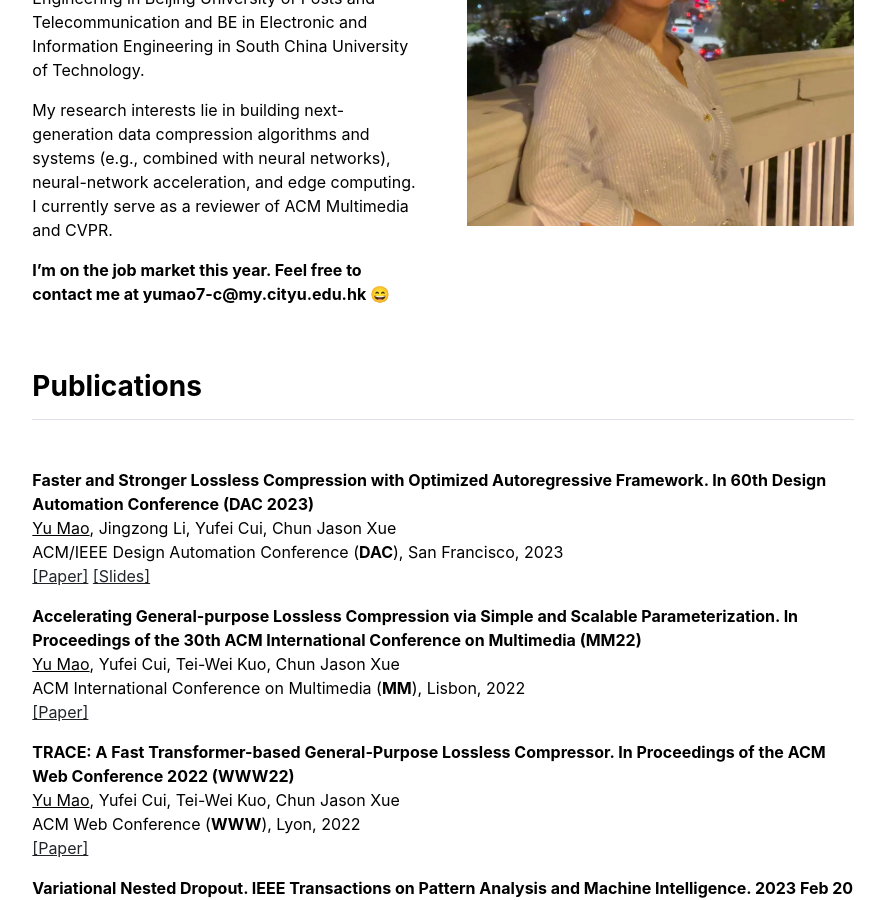
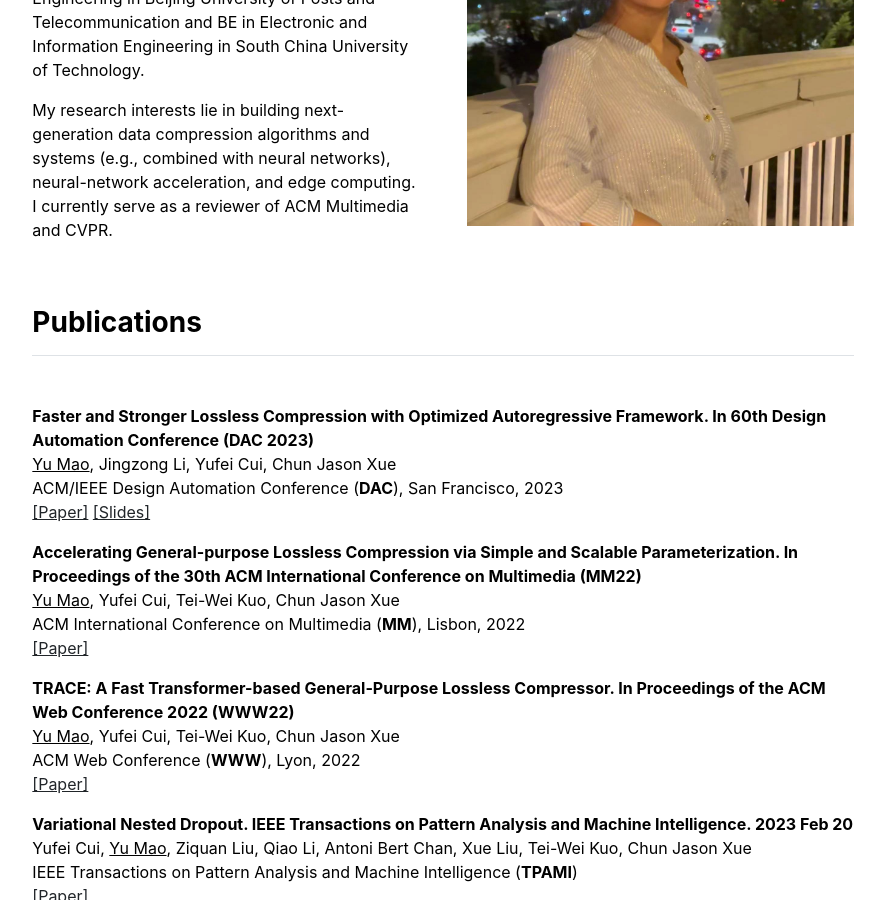
Before and after one commit to mynotwo/academic, a Jekyll site: the page built from index.md, in a window 1280 px wide and 900 px high, scrolled down 349 px. Shown: the whole window, without its empty margins (197-1082 px from the left). Built offline with Jekyll 4.4.1, drawn with Linux system fonts in a browser that asks for light colours.

Commit message:
Update index.md

```diff
--- a/index.md
+++ b/index.md
@@ -7,5 +7,3 @@ Hi there! I'm a 4th year Ph.D. student of Computer Science at City University of
 in Beijing University of Posts and Telecommunication and BE in Electronic and Information Engineering in South China University of Technology.
 
 My research interests lie in building next-generation data compression algorithms and systems (e.g., combined with neural networks), neural-network acceleration, and edge computing. I currently serve as a reviewer of ACM Multimedia and CVPR.
-
-**I'm on the job market this year. Feel free to contact me at yumao7-c@my.cityu.edu.hk &#128516;**
```
